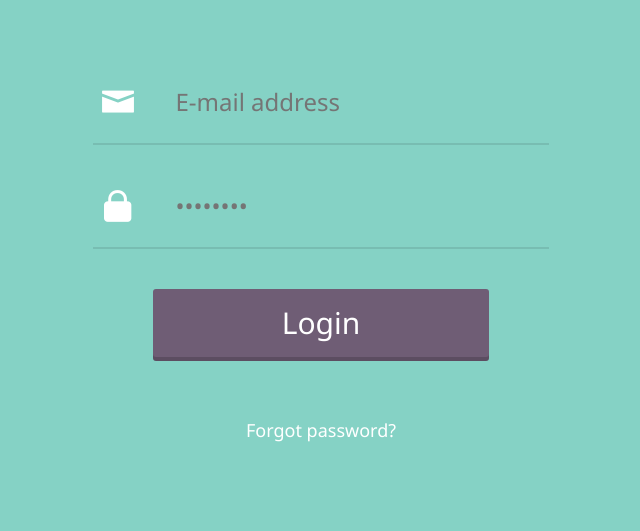
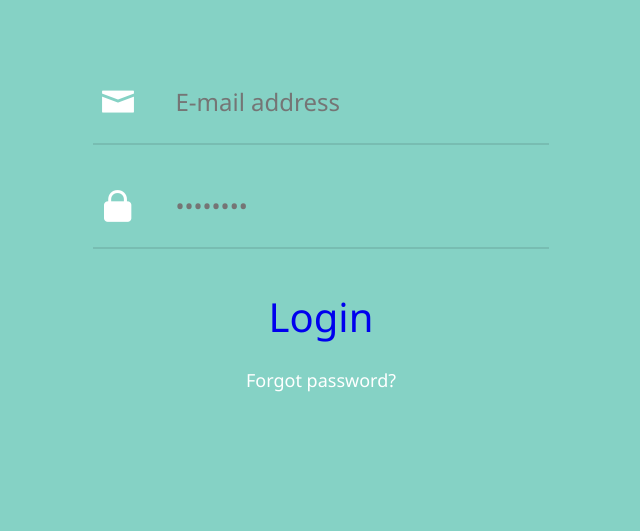
Before and after one commit to Minzel3/feebee, a plain HTML site: page Freebee/index.html in a window 1280 px wide. Shown: the part 269-800 px from the top of the page, without its empty margins (319-959 px from the left). Drawn offline with Linux system fonts and the light colour scheme.

Commit message:
三次修改

```diff
--- a/Freebee/index.html
+++ b/Freebee/index.html
@@ -36,7 +36,7 @@
 					<input type="password" placeholder="••••••••" />
 				</div>
 				<div class="login">
-					<input type="submit" value="Login" />
+					<a href="feed.html" target="_blank">Login</a>
 				</div>
 				<a href="###" class="forget">Forgot password?</a>
 			</form>
```
